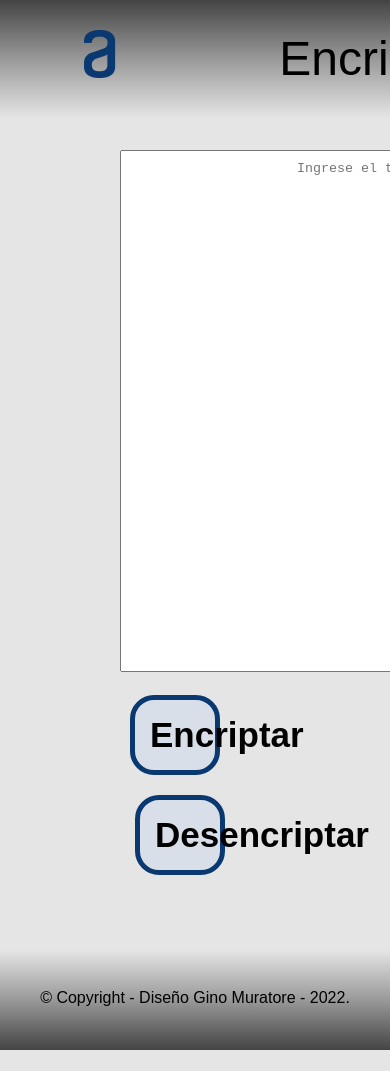
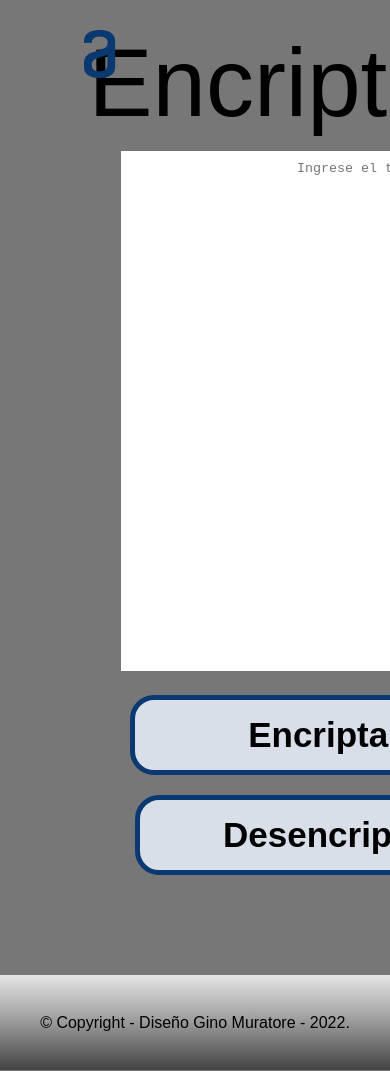
Before and after one commit to ginomm/encriptadoralura, a plain HTML site: page index.html in a window 390 px wide. Shown: the top 1071 px of the page. Before the commit the page ends 1050 px from the top, so only its background shows below. Drawn offline with Linux system fonts and the light colour scheme.

Commit message:
Second Commit

```diff
--- a/index.html
+++ b/index.html
@@ -5,7 +5,7 @@
     <meta http-equiv="X-UA-Compatible" content="IE=edge">
     <link rel="stylesheet" href="reset.css">
     <link rel="stylesheet" href="style.css">
-    <meta name="viewport" content="width=device-width, initial-scale=1.0">
+    <meta name="viewport" content="width=device-width">
     <title>Encriptador Turbo</title>
 </head>
 <body>
--- a/style.css
+++ b/style.css
@@ -2,7 +2,7 @@ body{
     background:linear-gradient(#444, #999, #E5E5E5);
     background-color: #E5E5E5;
     background-repeat: no-repeat;
-    width: 940px;
+    width: 100%;
     font-family: 'Montserrat', sans-serif;
 }
 
@@ -176,11 +176,11 @@ main{
 
 footer{
     background:linear-gradient(#E5E5E5, #999, #444);
-    height: 100px;
+    height: 95px;
     bottom: 0;
     position: absolute;
     width: 100%;
-    top: 950px;
+    top: 975px;
 }
 
 footer p{
@@ -188,3 +188,53 @@ footer p{
     vertical-align: middle;
     padding: 40px;
 }
+
+@media screen and (max-width:480px){
+    main{
+        display: flex;
+    }
+
+    body {
+        background: #777;
+    }
+
+    .mensaje {
+
+        width: 100%;
+    }
+
+    .cabecera{
+        width: 940px;
+        text-align: center;
+        font-size: 6em;
+        margin: 0 auto;
+
+    }
+
+    .boton1{
+        width: 100%;
+    }
+    .boton1:hover{
+        width: 100%;
+    }
+
+    .boton2{
+        width: 100%;
+    }
+    .boton2:hover{
+        width: 100%;
+    }
+
+    .copiar{
+        width: 100%;
+    }
+    .copiar:hover{
+        width: 100%;
+    }
+
+    footer {
+
+        width: 100%;
+
+    }
+}
```
